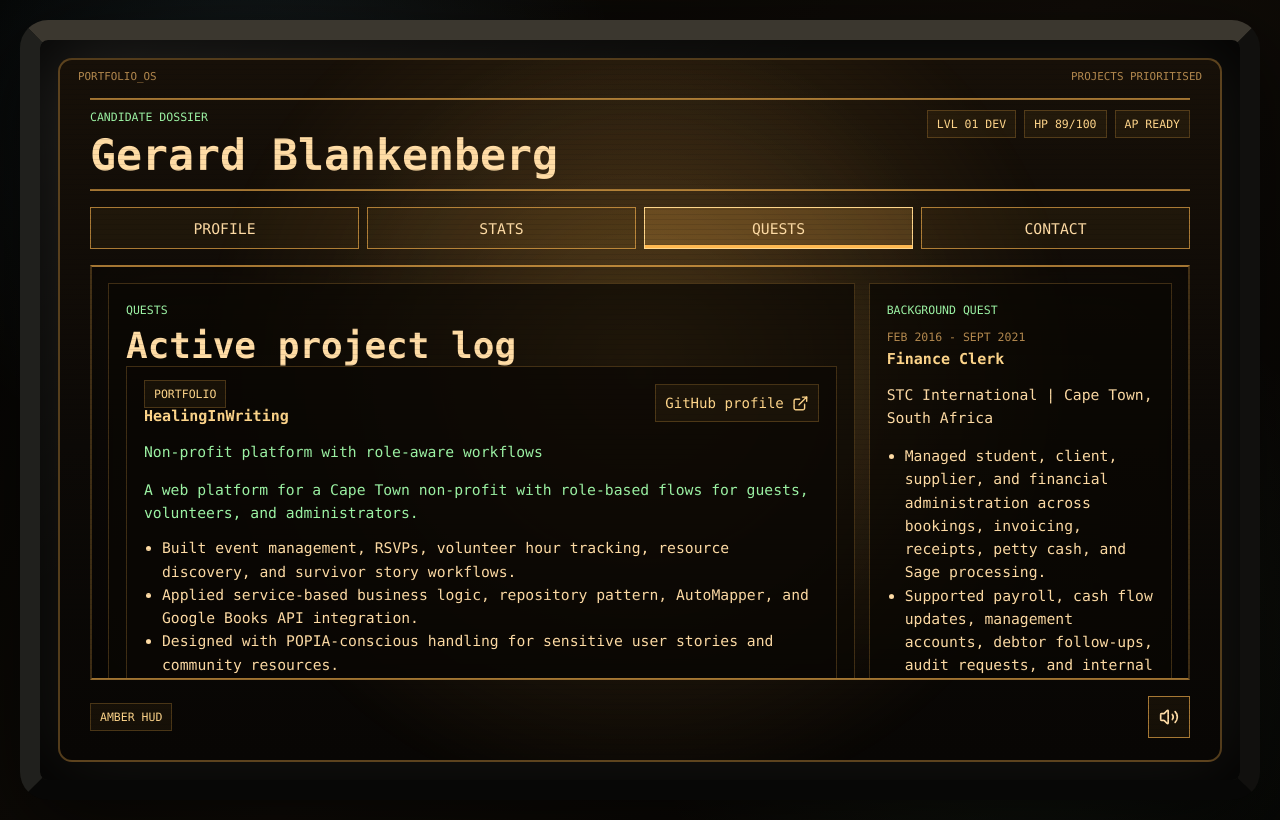
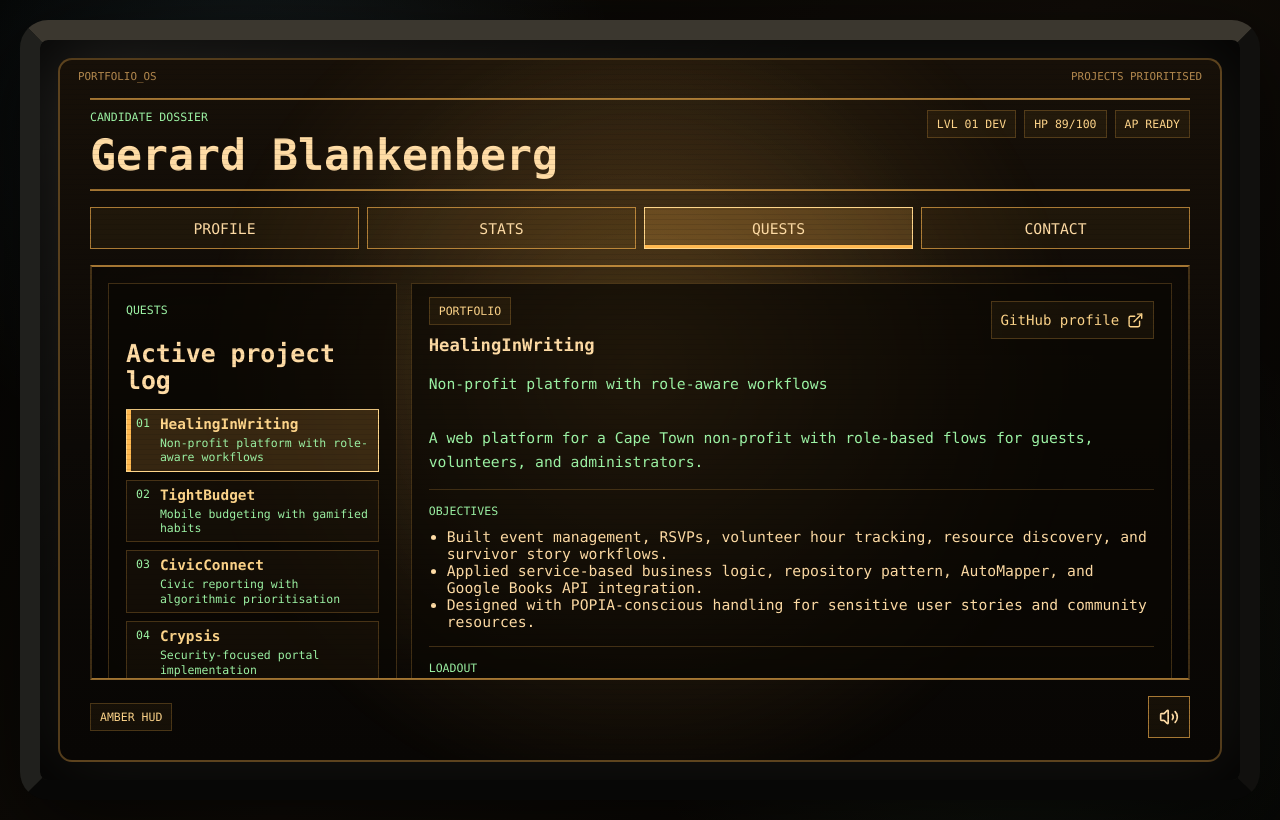
Before and after one commit to GerryHorror/pipboy-portfolio, a React (Vite) app: page / in a window 1280 px wide. Both pictures are taken after a click on the button "QUESTS". Built offline with nearby package versions, Linux system fonts and the light colour scheme.

Commit message:
Redesign Quests tab as quest log

```diff
--- a/src/components/panels/QuestsPanel.tsx
+++ b/src/components/panels/QuestsPanel.tsx
@@ -1,53 +1,40 @@
 import { ExternalLink } from "lucide-react";
+import { useMemo, useState } from "react";
 import { experience, projects } from "../../data/portfolio";
 
 export function QuestsPanel() {
+  const [selectedProjectIndex, setSelectedProjectIndex] = useState(0);
+  const selectedProject = projects[selectedProjectIndex] ?? projects[0];
+  const selectedTags = useMemo(
+    () => [...new Set([...selectedProject.stack, ...selectedProject.tags])],
+    [selectedProject],
+  );
+
   return (
     <article className="quest-layout" aria-labelledby="quests-title">
-      <section className="dossier-card">
+      <section className="dossier-card quest-index">
         <p className="system-label">Quests</p>
         <h2 id="quests-title">Active project log</h2>
-        <div className="project-list">
-          {projects.map((project) => (
-            <section className="project-card" key={project.title}>
-              <div className="project-head">
-                <div>
-                  <span className="quest-status">{project.status}</span>
-                  <h3>{project.title}</h3>
-                  <p>{project.signal}</p>
-                </div>
-                <div className="project-links">
-                  {project.links.map((link) => (
-                    <a
-                      key={`${project.title}-${link.label}`}
-                      href={link.href}
-                      target={link.href.startsWith("http") ? "_blank" : undefined}
-                      rel={link.href.startsWith("http") ? "noreferrer" : undefined}
+
+        <div className="quest-list" role="listbox" aria-label="Project quests">
+          {projects.map((project, index) => (
+            <button
+              key={project.title}
+              type="button"
+              className={index === selectedProjectIndex ? "active" : undefined}
+              aria-selected={index === selectedProjectIndex}
+              role="option"
+              onClick={() => setSelectedProjectIndex(index)}
             >
-                      {link.label}
-                      <ExternalLink aria-hidden="true" />
-                    </a>
+              <span>{String(index + 1).padStart(2, "0")}</span>
+              <strong>{project.title}</strong>
+              <small>{project.signal}</small>
+            </button>
           ))}
         </div>
-              </div>
-              <p className="project-summary">{project.summary}</p>
-              <ul>
-                {project.highlights.map((highlight) => (
-                  <li key={highlight}>{highlight}</li>
-                ))}
-              </ul>
-              <div className="tag-cloud compact">
-                {[...new Set([...project.stack, ...project.tags])].map((tag) => (
-                  <span key={`${project.title}-${tag}`}>{tag}</span>
-                ))}
-              </div>
-            </section>
-          ))}
-        </div>
-      </section>
 
-      <aside className="dossier-card">
-        <p className="system-label">Background quest</p>
+        <aside className="background-archive" aria-label="Background archive">
+          <p className="system-label">Background archive</p>
           {experience.map((item) => (
             <section className="experience-card" key={item.organisation}>
               <span>{item.duration}</span>
@@ -55,14 +42,53 @@ export function QuestsPanel() {
               <p>
                 {item.organisation} | {item.location}
               </p>
+            </section>
+          ))}
+        </aside>
+      </section>
+
+      <section className="dossier-card quest-detail" aria-live="polite">
+        <div className="project-head">
+          <div>
+            <span className="quest-status">{selectedProject.status}</span>
+            <h3>{selectedProject.title}</h3>
+            <p>{selectedProject.signal}</p>
+          </div>
+          <div className="project-links">
+            {selectedProject.links.map((link) => (
+              <a
+                key={`${selectedProject.title}-${link.label}`}
+                href={link.href}
+                target={link.href.startsWith("http") ? "_blank" : undefined}
+                rel={link.href.startsWith("http") ? "noreferrer" : undefined}
+              >
+                <span>{link.label}</span>
+                <ExternalLink aria-hidden="true" />
+              </a>
+            ))}
+          </div>
+        </div>
+
+        <p className="project-summary">{selectedProject.summary}</p>
+
+        <div className="quest-detail-section">
+          <p className="system-label">Objectives</p>
           <ul>
-              {item.highlights.map((highlight) => (
+            {selectedProject.highlights.map((highlight) => (
               <li key={highlight}>{highlight}</li>
             ))}
           </ul>
+        </div>
+
+        <div className="quest-detail-section">
+          <p className="system-label">Loadout</p>
+          <div className="tag-cloud compact">
+            {selectedTags.map((tag) => (
+              <span key={`${selectedProject.title}-${tag}`}>{tag}</span>
+            ))}
+          </div>
+        </div>
       </section>
-        ))}
-      </aside>
     </article>
   );
 }
--- a/src/styles/index.css
+++ b/src/styles/index.css
@@ -489,13 +489,101 @@ svg {
 
 .quest-layout {
   display: grid;
-  grid-template-columns: minmax(0, 1.6fr) minmax(280px, 0.65fr);
+  grid-template-columns: minmax(260px, 0.55fr) minmax(0, 1.45fr);
+  gap: 14px;
+  min-height: 100%;
+}
+
+.quest-index,
+.quest-detail {
+  min-width: 0;
+}
+
+.quest-index {
+  display: grid;
+  align-content: start;
   gap: 14px;
 }
 
-.project-list {
+.quest-list {
   display: grid;
-  gap: 12px;
+  gap: 8px;
+}
+
+.quest-list button {
+  display: grid;
+  grid-template-columns: auto minmax(0, 1fr);
+  gap: 4px 10px;
+  width: 100%;
+  min-height: 50px;
+  padding: 6px 9px;
+  border: 1px solid var(--line-dim);
+  background: rgba(255, 184, 79, 0.04);
+  color: var(--text);
+  text-align: left;
+  cursor: pointer;
+}
+
+.quest-list button:hover,
+.quest-list button:focus-visible {
+  border-color: var(--amber-soft);
+  background: rgba(255, 184, 79, 0.12);
+  outline: 2px solid rgba(136, 216, 255, 0.62);
+  outline-offset: 2px;
+}
+
+.quest-list button.active {
+  border-color: var(--amber-soft);
+  background: rgba(255, 184, 79, 0.18);
+  box-shadow: inset 4px 0 0 var(--amber-strong);
+}
+
+.quest-list button span {
+  grid-row: 1 / span 2;
+  color: var(--green);
+  font-size: 0.72rem;
+}
+
+.quest-list button strong,
+.quest-list button small {
+  min-width: 0;
+}
+
+.quest-list button strong {
+  color: var(--amber-soft);
+  font-size: 0.9rem;
+}
+
+.quest-list button small {
+  color: var(--green);
+  font-size: 0.72rem;
+  line-height: 1.25;
+}
+
+.quest-index h2 {
+  font-size: clamp(1.3rem, 2vw, 1.55rem);
+}
+
+.quest-detail {
+  display: grid;
+  align-content: start;
+  gap: 16px;
+}
+
+.quest-detail-section {
+  border-top: 1px solid var(--line-dim);
+  padding-top: 12px;
+}
+
+.quest-detail-section ul {
+  margin: 8px 0 0;
+  padding-left: 18px;
+}
+
+.background-archive {
+  border: 1px solid var(--line-dim);
+  background: rgba(255, 184, 79, 0.035);
+  padding: 11px;
 }
 
 .project-head p,
@@ -669,6 +757,10 @@ svg {
     grid-template-columns: 1fr;
   }
 
+  .quest-layout {
+    min-height: auto;
+  }
+
   .span-two {
     grid-column: auto;
   }
```
Lines whose indentation alone changed are shown as unchanged.
